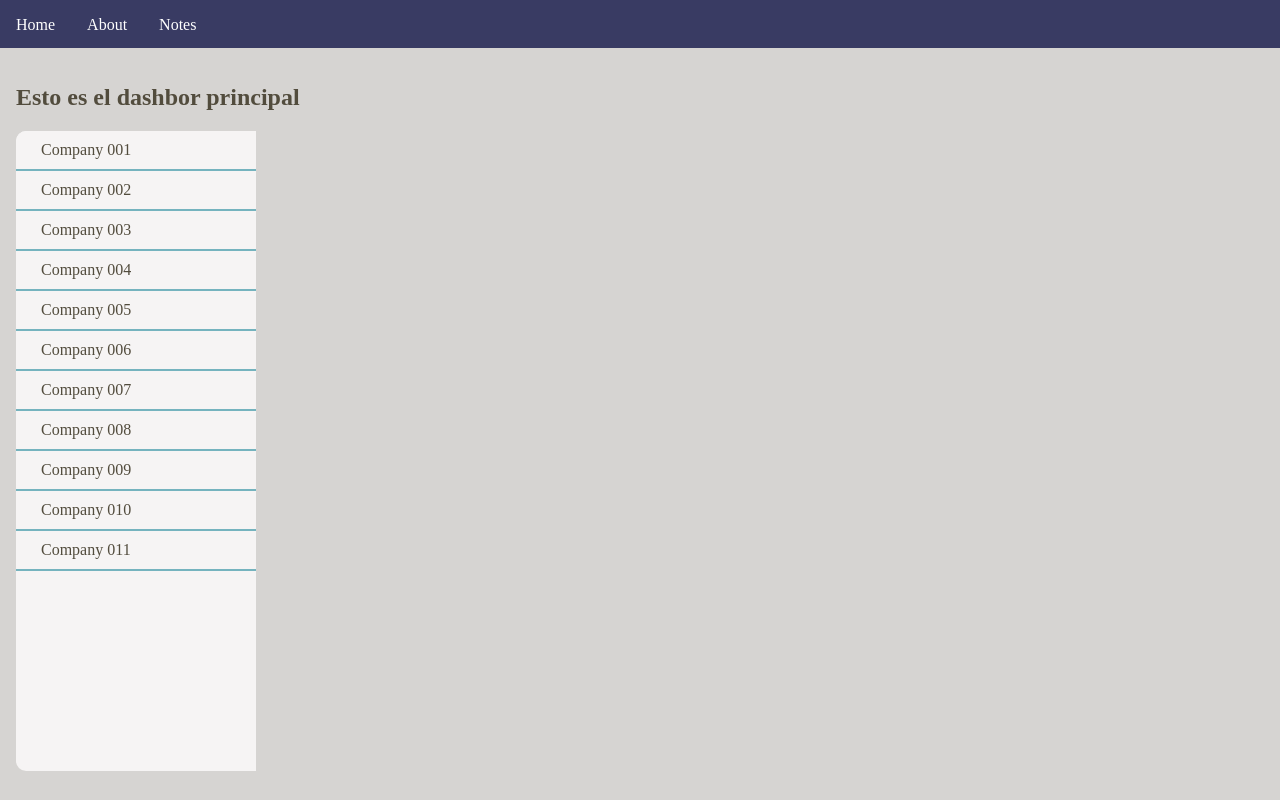
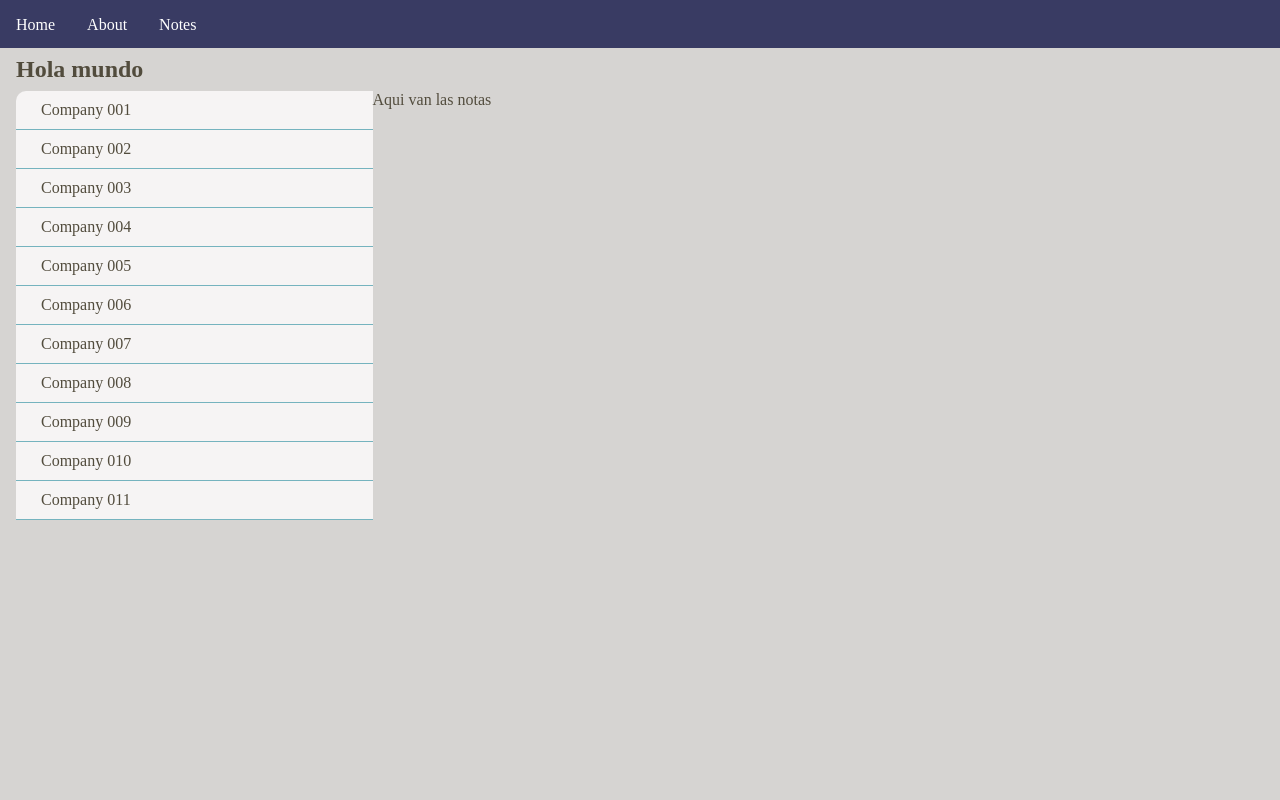
Before and after one commit to yuniors87/notes-app-2, a Next.js app: page /notes in a window 1280 px wide. Built offline with nearby package versions, Linux system fonts and the light colour scheme.

Commit message:
styling dashboard

```diff
--- a/components/companiesList.js
+++ b/components/companiesList.js
@@ -4,8 +4,8 @@ import { colors, measures } from './theme';
 class CompaniesList extends React.Component {
   render() {
     return (
-      <>
-        <div className="list">
+      <React.Fragment>
+        <React.Fragment className="list">
           <ul>
             <li key="1">Company 001</li>
             <li key="2">Company 002</li>
@@ -19,12 +19,11 @@ class CompaniesList extends React.Component {
             <li key="10">Company 010</li>
             <li key="11">Company 011</li>
           </ul>
-        </div>
+        </React.Fragment>
         <style jsx>{`
           .list {
-            width: 15rem;
             background-color: ${colors.background2};
-            height: 80vh;
+            height: 100%;
             border-top-left-radius: ${measures.radius};
             border-bottom-left-radius: ${measures.radius};
           }
@@ -41,8 +40,16 @@ class CompaniesList extends React.Component {
             background-color: ${colors.background2};
             padding: 10px 15px 10px 25px;
             cursor: pointer;
-            border-bottom: 2px solid ${colors.primaryColor};
+            border-bottom: 1px solid ${colors.primaryColor};
           }
+
+          li:hover {
+            background: ${colors.secondaryColor};
+          }
+
+          li:active {
+            background: ${colors.primaryColor};
+        }
 
           ul li:first-child {
             border-top-left-radius: ${measures.radius};
@@ -52,7 +59,7 @@ class CompaniesList extends React.Component {
             // border-bottom-left-radius: ${measures.radius};
           }
         `}</style>
-      </>
+      </React.Fragment>
     );
   }
 }
--- a/components/layout.js
+++ b/components/layout.js
@@ -11,7 +11,7 @@ export default props => (
         min-height: 100vh;
       }
       .wrapper {
-        padding: 1rem;
+        padding: 0 1rem;
       }
     `}</style>
     <style jsx global>{`
--- /dev/null
+++ b/components/notesList.js
@@ -0,0 +1,4 @@
+export default () =>
+  <div>
+    Aqui van las notas
+  </div>
--- /dev/null
+++ b/components/title.js
@@ -0,0 +1,12 @@
+import {colors} from './theme'
+
+export default props => (
+  <h2>
+    {props.title}
+    <style jsx>{`
+      h2 {
+        margin: 0.5rem 0;
+      }
+    `}</style>
+  </h2>
+);
--- a/pages/notes.js
+++ b/pages/notes.js
@@ -1,13 +1,37 @@
 import React from 'react';
 import Layout from '../components/layout';
 import CompaniesList from '../components/companiesList';
+import Title from '../components/title';
+import NotesList from '../components/notesList';
 
 class Notes extends React.Component {
   render() {
     return (
       <Layout>
-        <h2>Esto es el dashbor principal</h2>
-        <CompaniesList />
+        <Title title="Hola mundo" />
+        <div className="dashboard">
+          <div className="companies">
+            <CompaniesList />
+          </div>
+          <NotesList className="notes" />
+        </div>
+        <style jsx>{`
+          .dashboard {
+            display: grid;
+            grid-template-columns: repeat(7, 1fr);
+            grid-template-rows: 1fr;
+            height: 100%;
+          }
+
+          .companies {
+            grid-column: 1 / span 2;
+            height: 100%;
+          }
+
+          .notes {
+            color: red;
+          }
+        `}</style>
       </Layout>
     );
   }
```
